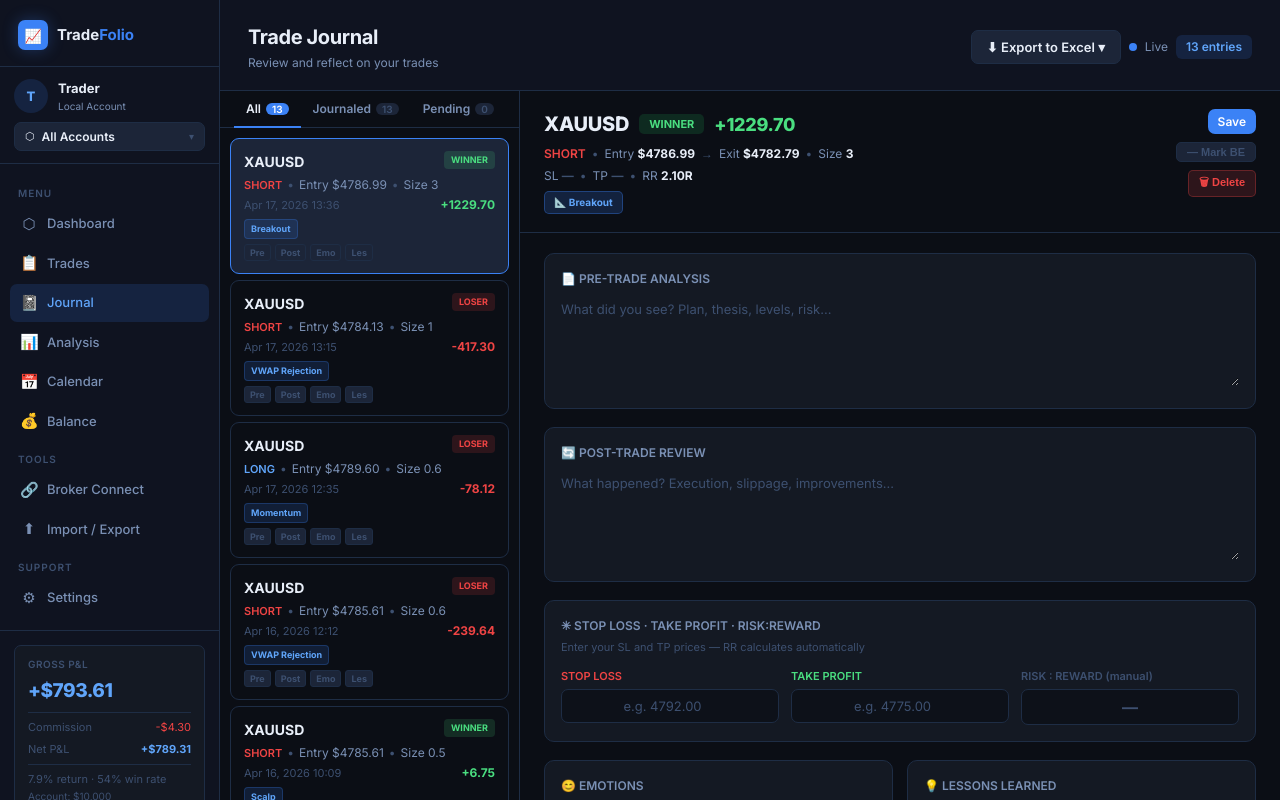
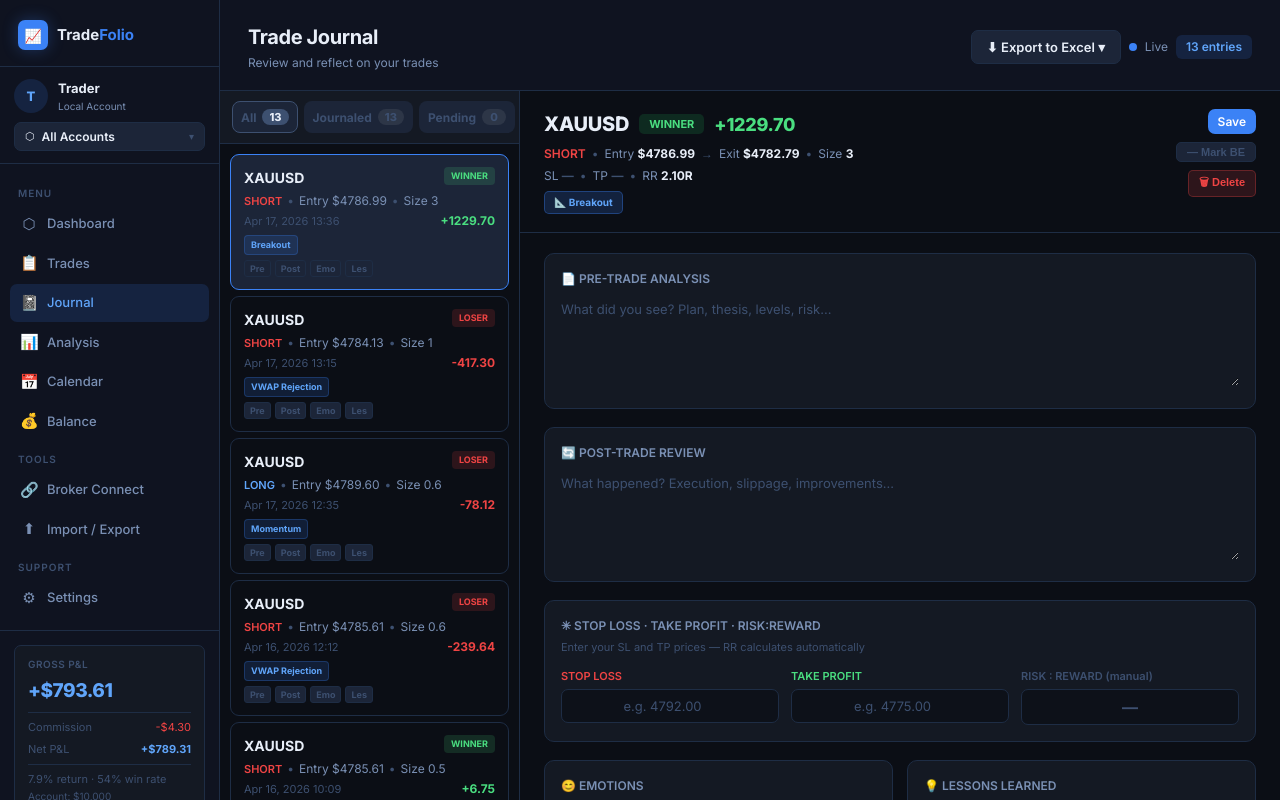
Before and after one commit to mohitchaudhry21/tradefolio, a React (Create React App) app: page /#/journal in a window 1280 px wide. Built offline with nearby package versions, Linux system fonts and the light colour scheme.

Commit message:
Update Journal.js

```diff
--- a/src/pages/Journal.js
+++ b/src/pages/Journal.js
@@ -320,19 +320,29 @@ export default function Journal() {
         <div style={{ borderRight: '1px solid var(--border)', display: 'flex', flexDirection: 'column', overflow: 'hidden',
           ...(isMobile && mobilePanel === 'detail' ? { display: 'none' } : {}),
         }}>
-          {/* Tabs — fixed inside left panel */}
-          <div style={{ display: 'flex', borderBottom: '1px solid var(--border)', padding: '0 14px', flexShrink: 0 }}>
-            {[['all','All',trades.length],['journaled','Journaled',journaledIds.length],['pending','Pending',trades.length-journaledIds.length]].map(([k,l,c]) => (
+        {/* Tabs — fixed inside left panel */}
+          <div style={{ display:'flex', gap:6, padding:'10px 12px', borderBottom:'1px solid var(--border)', flexShrink:0, background:'var(--bg-card)' }}>
+            {[
+              ['all',      'All',      trades.length,                      'var(--text-muted)',    'var(--bg-hover)'],
+              ['journaled','Journaled',journaledIds.length,                 '#4ade80',              'rgba(74,222,128,.12)'],
+              ['pending',  'Pending',  trades.length-journaledIds.length,  '#f59e0b',              'rgba(245,158,11,.12)'],
+            ].map(([k,l,c,ac,abg]) => (
               <button key={k} onClick={() => setTab(k)} style={{
-                padding: '10px 12px', fontSize: 12, fontWeight: 600,
-                color: tab === k ? 'var(--text-primary)' : 'var(--text-secondary)',
-                background: 'none', border: 'none',
-                borderBottom: `2px solid ${tab === k ? 'var(--blue)' : 'transparent'}`,
-                cursor: 'pointer', fontFamily: 'var(--font)', marginBottom: -1,
-                display: 'flex', gap: 5, alignItems: 'center',
+                flex: 1, padding:'7px 8px', borderRadius: 8, fontSize:12, fontWeight:700,
+                cursor:'pointer', fontFamily:'var(--font)',
+                border: tab===k ? `1px solid ${ac}` : '1px solid transparent',
+                background: tab===k ? abg : 'var(--bg-hover)',
+                color: tab===k ? ac : 'var(--text-muted)',
+                display:'flex', gap:6, alignItems:'center', justifyContent:'center',
+                transition:'all .12s',
               }}>
                 {l}
-                <span style={{ background: tab === k ? 'var(--blue)' : 'var(--bg-hover)', color: tab === k ? '#fff' : 'var(--text-muted)', borderRadius: 10, padding: '0 6px', fontSize: 10 }}>{c}</span>
+                <span style={{
+                  background: tab===k ? ac : 'rgba(255,255,255,.08)',
+                  color: tab===k ? (k==='all'?'var(--text-primary)':'#000') : 'var(--text-muted)',
+                  borderRadius:10, padding:'1px 7px', fontSize:11, fontWeight:800,
+                  minWidth:24, textAlign:'center',
+                }}>{c}</span>
               </button>
             ))}
           </div>
```
